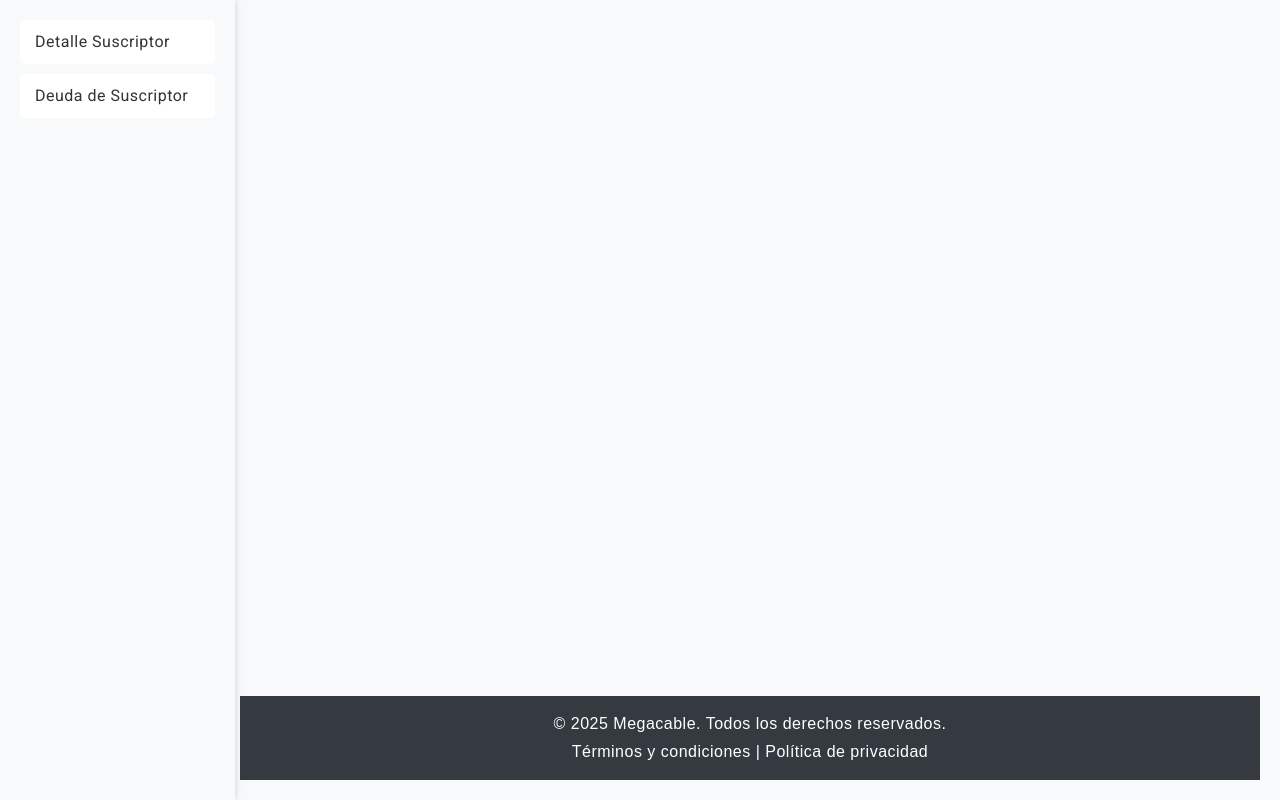
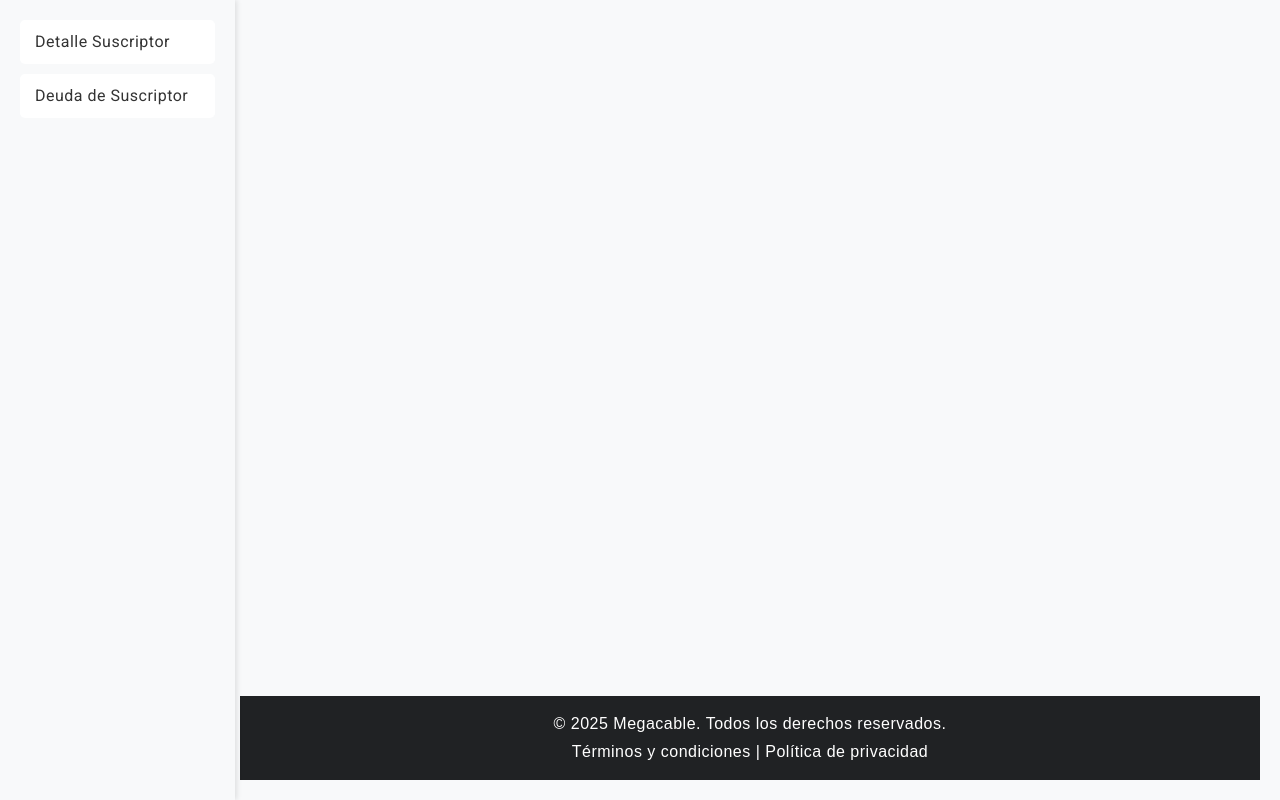
Before and after one commit to Fernando19921/SuscripManager_2025, an Angular app: page / in a window 1280 px wide. Built offline with nearby package versions, Linux system fonts and the light colour scheme.

Commit message:
Cambio minimo de color en el footer

```diff
--- a/src/app/core/footer/footer.component.css
+++ b/src/app/core/footer/footer.component.css
@@ -1,5 +1,5 @@
 .footer {
-  background-color: #343a40;
+  background-color: #202224;
   color: #ffffff;
   text-align: center;
   padding: 1rem;
```
